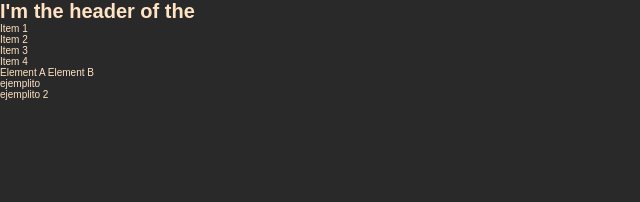
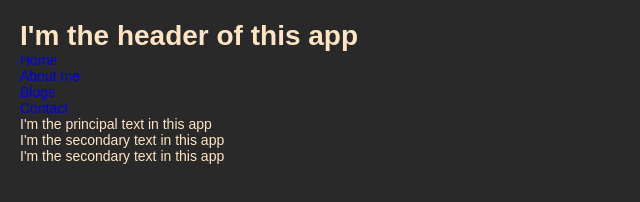
Before and after one commit to Ricardo-Tzuc/javascript-course-dom-manipulation, a plain HTML site: page 02-selecting-and-accessing-elements/index.html in a window 1280 px wide. Shown: the whole page, without its empty margins (0-640 px from the left). Drawn offline with Linux system fonts and the light colour scheme.

Commit message:
selecting and accessing elements class updated with context of use

```diff
--- a/02-selecting-and-accessing-elements/app.js
+++ b/02-selecting-and-accessing-elements/app.js
@@ -1,2 +1,69 @@
+// HTMLCollections vs. NodeList
 
-console.log(document.getElementById("app-title"));
+/*
+    Both are not arrays even though they look like one.
+    They have features that make them have some behaviors of arrays.
+
+    HTML Collections:
+        - List of DOM elements that match certain criteria.
+
+    Node Lists:
+        - List of nodes. A node is any individual element in the DOM
+        tree, this could de elements, attributes, texts, comments, and so on.
+
+
+    Live Collections vs Static Collections:
+        An HTMLCollection is always live means when there is a change in
+        the document, it will be automatically updated to reflect the change.
+
+        A NodeList is sometimes static, is not always live. It can be static or live
+        depending on how it is generated. a NodeList generated with the querySelectorAll
+        method is static. A change in the document is not reflected in the NodeList.
+
+        In exception cases, when a NodeList is generated with the getElementByName, that
+        NodeList will be live.
+
+        Looping through the collections:
+
+            You cannot loop through an HTMLCollection with any of the array methods.
+            Unless you first create an array from the collection.
+
+            But with a NodeList, you can use the forEach method to loop through it.
+            In addition, you cannot use other array methods like map, filter, and others
+            without first creating an array from it.
+
+            If for some reason, you still want to loop through an HTMLCollection
+            without first creating an array from it, you can use the for...of statement.
+ */
+
+// All of this is made in order to have dynamic websites.
+
+// Getting Html Collections:
+const title = document.getElementById("app-title")
+console.log(title); // <h1 id="app-title">I'm the header of this app </h1>
+
+
+const title2 = document.querySelector("#app-title")
+console.log(title2);
+
+const paragraph = document.querySelector("p")
+console.log(paragraph);
+
+const menuItems = document.getElementsByClassName("menu-items")
+console.log(menuItems);
+
+const paragraphs = document.getElementsByTagName("p")
+console.log(paragraphs); // HTMLCollection
+
+const menuItems2 = document.querySelectorAll(".menu-items")
+console.log(menuItems2);
+
+//Getting Node lists:
+
+/*
+En términos de performance, utilizar getElement/s es más rápido al hacer
+la query que al usar querySelector, son más nuevos, pero en temas de velocidad
+las consultas con getElements .
+ */
+
+// More info in this article: "https://www.freecodecamp.org/news/dom-manipulation-htmlcollection-vs-nodelist/#:~:text=A%20NodeList%20is%20not%20always,t%20reflected%20in%20the%20NodeList%20."
--- a/02-selecting-and-accessing-elements/index.html
+++ b/02-selecting-and-accessing-elements/index.html
@@ -17,6 +17,8 @@
         }
         body {
             background: #292929;
+            font-size: 1.4rem;
+            margin: 2rem 0 0 2rem;
         }
         /*
             Text of styles and Inheritance.
@@ -28,29 +30,39 @@
         article {
             font-size: 1rem;
         } */
+        a {
+            text-decoration: none;
+        }
+        li {
+            list-style: none;
+        }
     </style>
 </head>
 <body>
 
-    <h1 id="app-title">I'm the header of the </h1>
-    <ul id="myList">
-        <li>Item 1</li>
-        <li>Item 2</li>
-        <li>Item 3</li>
-        <li>Item 4</li>
-    </ul>
-
-    <div id="myDiv">
-        <span>Element A</span>
-        <span>Element B</span>
-    </div>
-    <div class="title">ejemplito
-        <article>ejemplito 2</article>
-    </div>
-
-
-
-
+    <header>
+        <h1 id="app-title">I'm the header of this app </h1>
+        <menu>
+            <ul id="myList">
+                <li><a href="#">Home</a></li>
+                <li class="menu-item"><a href="#">About me</a></li>
+                <li class="menu-item"><a href="#">Blogs</a></li>
+                <li class="menu-item"><a href="#">Contact</a></li>
+            </ul>
+        </menu>
+    </header>
+    <main>
+        <section>
+            <p></p>
+        </section>
+        <section>
+            <p>I'm the principal text in this app</p>
+        </section>
+        <section>
+            <p>I'm the secondary text in this app</p>
+            <p>I'm the secondary text in this app</p>
+        </section>
+    </main>
     <script src="app.js"></script>
 </body>
 </html>
```
